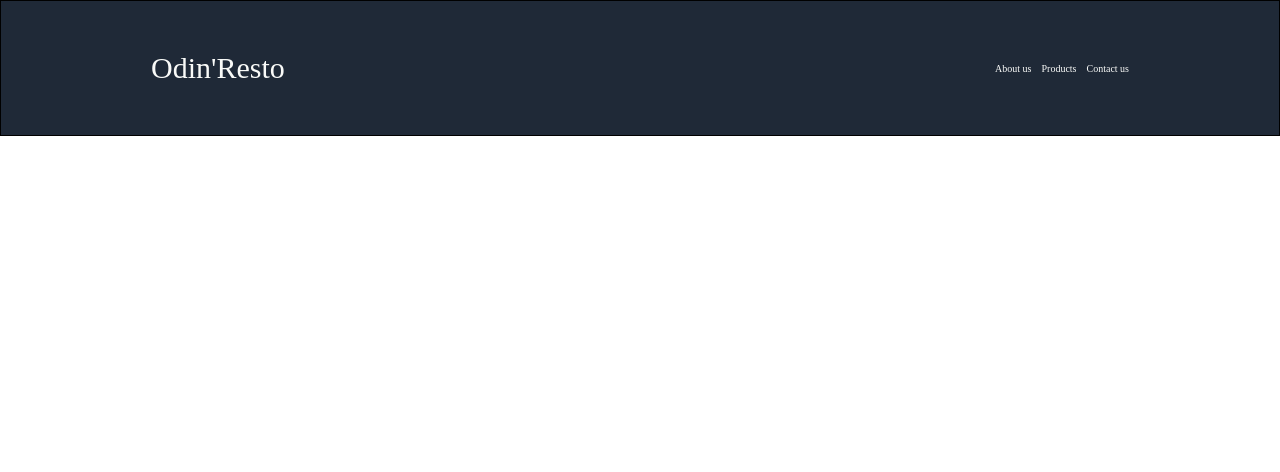
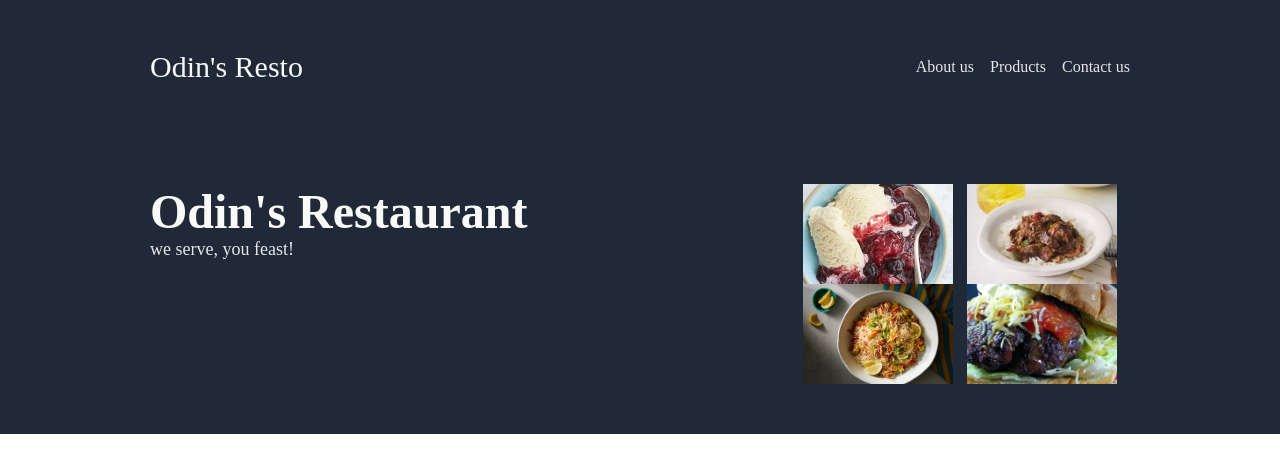
Before and after one commit to ecniv18/odin-landing-page, a plain HTML site: page index.html in a window 1280 px wide. Drawn offline with Linux system fonts and the light colour scheme.

Commit message:
Add hero section html and css +images

```diff
--- a/index.html
+++ b/index.html
@@ -7,13 +7,27 @@
   <link rel="stylesheet" href="style.css">
 </head>
 <body>
-  <header class="header">
-       <span class="header-logo">Odin'Resto</span>
+  <header class="header prime-bg">
+    <span class="header-logo">Odin's Resto</span>
     <ul class="header-links">
       <li><a class="header-links-link" href="#">About us</a></li>
       <li><a class="header-links-link" href="#">Products</a></li>
       <li><a class="header-links-link" href="#">Contact us</a></li>
+
     </ul>
   </header>
+  <section class="hero prime-bg">
+    <div class="hero-text">
+      <h1>Odin's Restaurant</h1>
+      <p>we serve, you feast!</p>
+
+    </div>
+    <div class="hero-images">
+      <img src="images/warm-berry-compote.jpeg" alt="image of a warm berry compote on a bowl">
+      <img src="images/slow-cooker-pepper-steak.webp" alt="image of a pepper steak on a plate">
+      <img src="images/quick-and-easy-pancit.webp" alt="image of pancit dish on a bowl">
+      <img src="images/southwest-style-burger.webp" alt="image of a burger">
+    </div>
+   </section>
 </body>
 </html>
--- a/style.css
+++ b/style.css
@@ -4,6 +4,9 @@
   --clr-bg-accent: #3882f6;
 
   --clr-txt-light: #f9faf8;
+  --clr-txt-dimmed: #e5e7eb;
+
+  --container-padding: 5rem 15rem;
 }
 
 * {
@@ -28,14 +31,16 @@ a {
   text-decoration: none;
 }
 
+.prime-bg {
+  background-color: var(--clr-bg-prime);
+  color: var(--clr-txt-light)
+}
+
 .header {
-  padding: 5em 15em;
-  border: 1px solid #000;
+  padding: var(--container-padding);
   display: flex;
   justify-content: space-between;
   align-items: center;
-  background-color: var(--clr-bg-prime);
-  color: var(--clr-txt-light)
 }
 
 .header-logo {
@@ -45,4 +50,34 @@ a {
 .header-links {
   display: flex;
   gap: 1em;
+  font-size: 1.6rem;
+  color: var(--clr-txt-dimmed)
 }
+
+.hero {
+  padding: var(--container-padding);
+  display: grid;
+  grid-template-columns: 2fr 1fr;
+}
+
+
+.hero-text h1 {
+  font-size: 4.8rem;
+}
+
+.hero-text p {
+  font-size: 1.8rem;
+  color: var(--clr-txt-dimmed);
+}
+
+.hero-images {
+  display: grid;
+  grid-template-columns: 1fr 1fr;
+  grid-gap: 0px;
+}
+
+.hero-images img {
+  width: 150px;
+  height: 10rem;
+  object-fit: cover;
+}
```
Also changed, not shown: images/quick-and-easy-pancit.webp (added), images/slow-cooker-pepper-steak.webp (added), images/southwest-style-burger.webp (added), images/warm-berry-compote.jpeg (added), 1 other file. Lines whose indentation alone changed are shown as unchanged.
